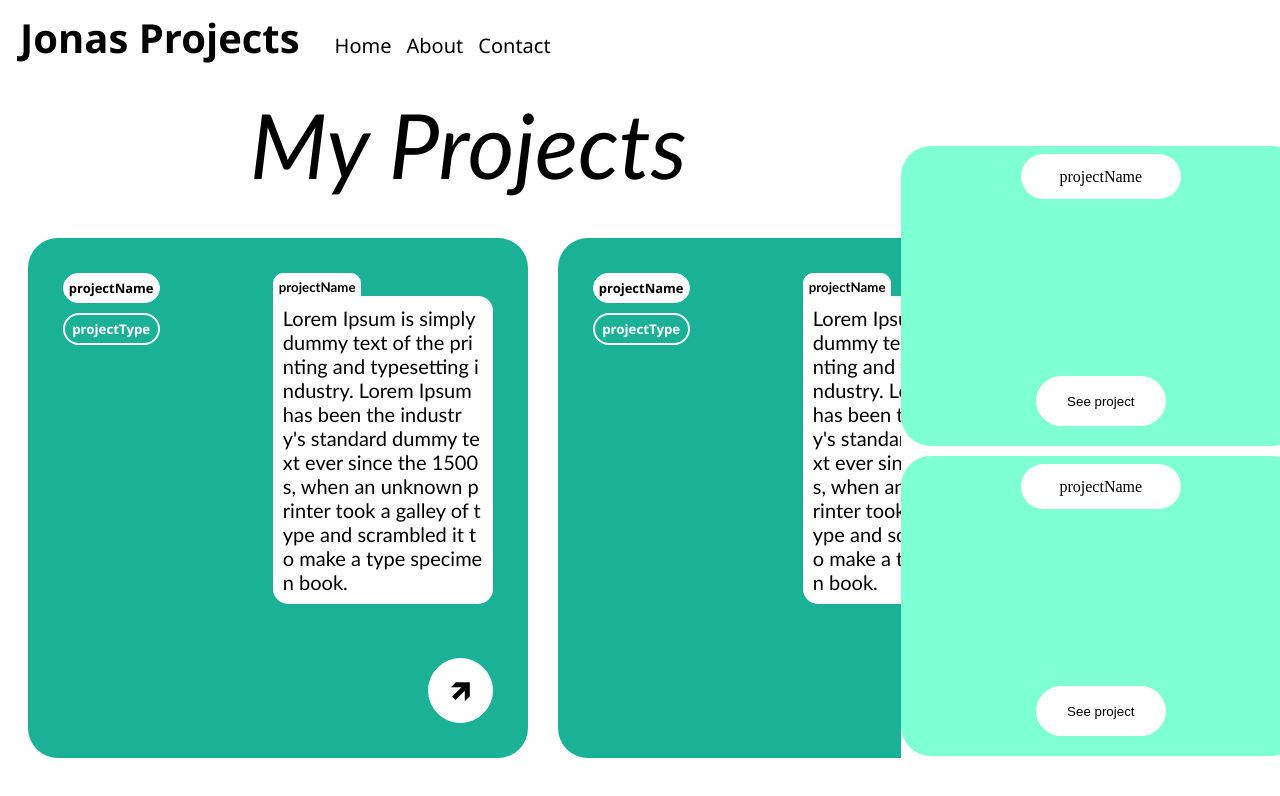
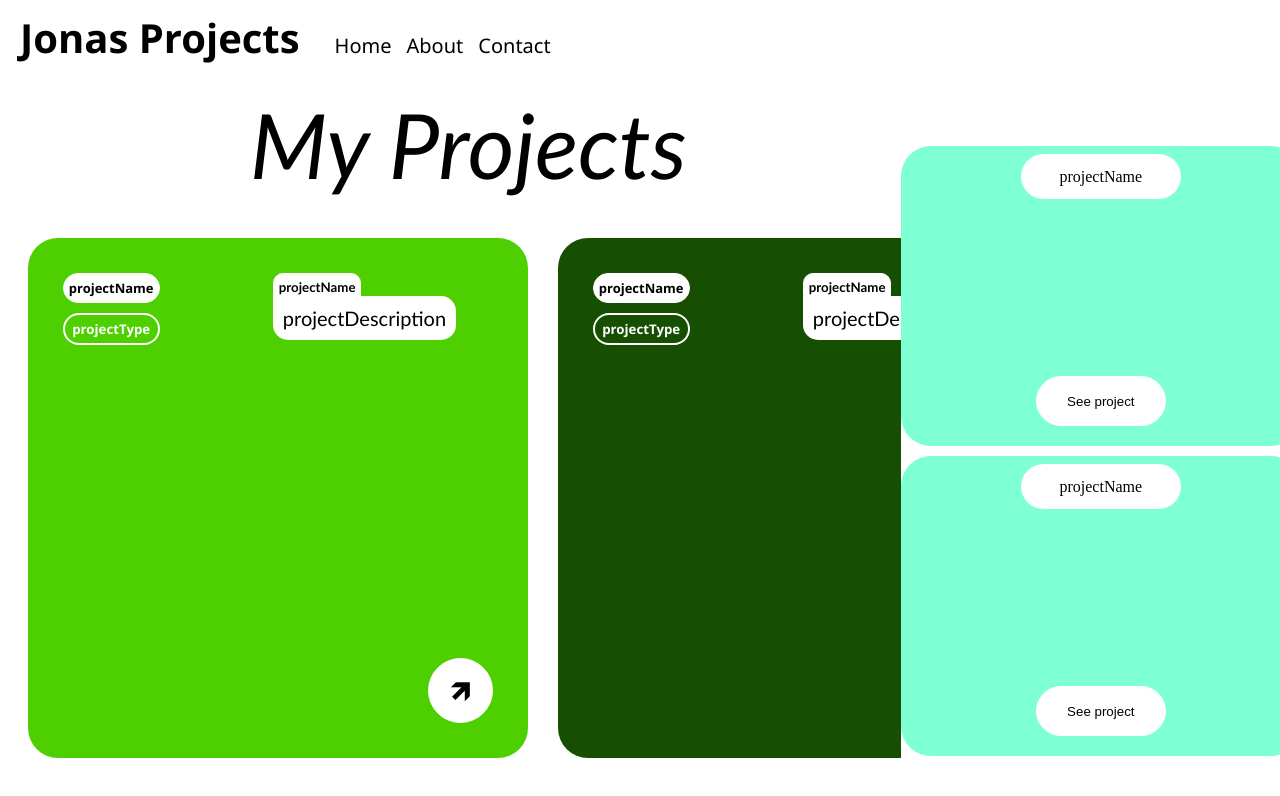
Before and after one commit to jonas07br/Angular-Project, an Angular app: page /home in a window 1280 px wide. Shown: the top 796 px of the page. Built offline with nearby package versions, Linux system fonts and the light colour scheme.

Commit message:
add random backgroung-color

```diff
--- a/src/app/components/big-card/big-card.component.css
+++ b/src/app/components/big-card/big-card.component.css
@@ -4,7 +4,6 @@
   justify-content: space-between;
   width: 500px;
   height: 520px;
-  background-color: rgb(26, 177, 150);
   border: 1px solid none;
   border-radius: 30px;
   margin: 15px;
@@ -94,4 +93,5 @@
   text-align: center;
   cursor: pointer;
   border: 1px solid white;
+  text-decoration: none;
 }
--- a/src/app/components/big-card/big-card.component.html
+++ b/src/app/components/big-card/big-card.component.html
@@ -1,4 +1,4 @@
-<div class="container">
+<div class="container" [ngStyle]="{'background-color':bgColor}">
   <div class="infos-container">
     <div class="info" (click)="show()">
       <h4>{{projectName}}</h4>
@@ -17,7 +17,11 @@
       </p>
     </div>
     <div class="button-container">
-      <button class="button">🡽</button>
+
+      <a class="button" [routerLink]="['/project',projectId]">
+        🡽
+      </a>
+
     </div>
   </div>
 
--- a/src/app/components/big-card/big-card.component.ts
+++ b/src/app/components/big-card/big-card.component.ts
@@ -1,19 +1,34 @@
-import { NgIf } from '@angular/common';
-import { Component } from '@angular/core';
+import { NgIf, NgStyle } from '@angular/common';
+import { Component, Input } from '@angular/core';
+import { RouterLink } from '@angular/router';
 
 @Component({
   selector: 'app-big-card',
   standalone: true,
-  imports: [NgIf],
+  imports: [NgIf,RouterLink,NgStyle],
   templateUrl: './big-card.component.html',
   styleUrl: './big-card.component.css'
 })
 export class BigCardComponent {
-  projectName:string='projectName';
-  projectDescription:string="Lorem Ipsum is simply dummy text of the printing and typesetting industry. Lorem Ipsum has been the industry's standard dummy text ever since the 1500s, when an unknown printer took a galley of type and scrambled it to make a type specimen book. ";
-  projectType:string='projectType';
+  @Input() projectName:string='projectName';
+  @Input() projectDescription:string="projectDescription";
+  @Input() projectType:string='projectType';
+  @Input() projectId:string='projectId';
+  bgColor:string='blue';
   showDetails:boolean = true;
 
+  ngOnInit() {
+    this.bgColor = this.getRandomColor();
+  }
+
+  getRandomColor(): string {
+    const letters = '0123456789ABCDEF';
+    let color = '#';
+    for (let i = 0; i < 6; i++) {
+      color += letters[Math.floor(Math.random() * 16)];
+    }
+    return color;
+  }
   show(){
     this.showDetails = !this.showDetails;
   }
```
